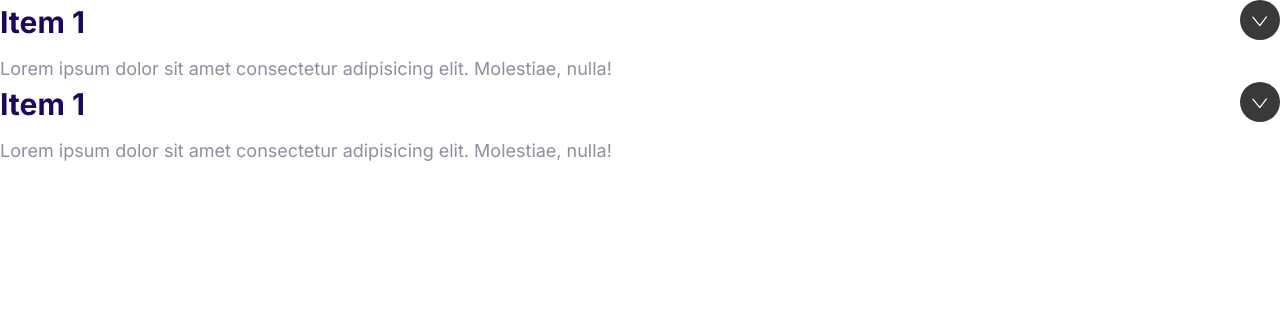
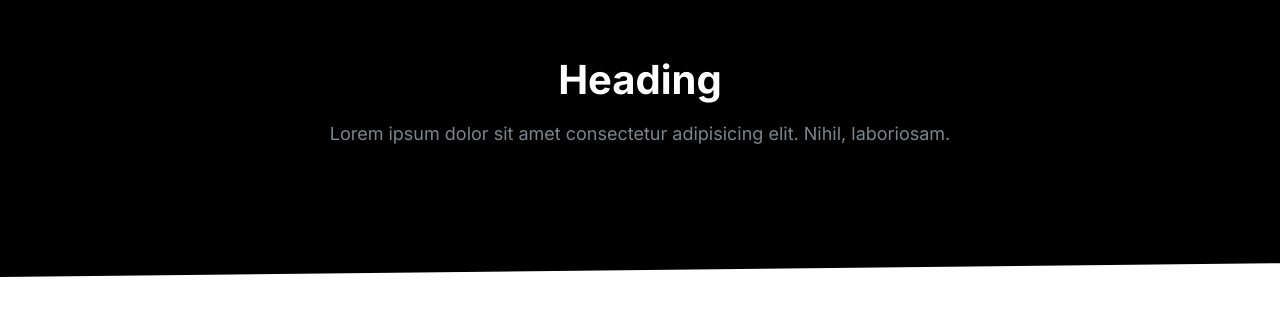
Before and after one commit to masibad/Moncher, a plain HTML site: page index.html in a window 1280 px wide. Drawn offline with Linux system fonts and the light colour scheme.

Commit message:
Define Blocks.

```diff
--- a/css/styles.css
+++ b/css/styles.css
@@ -571,3 +571,45 @@ a {
   max-height: 100vh;
   opacity: 1;
 }
+
+/* Blocks */
+
+.block {
+  --padding-vertical: 5rem;
+  padding: var(--padding-vertical) 2rem;
+}
+
+.block__header {
+  text-align: center;
+  margin-bottom: 4rem;
+}
+
+.block__heading {
+  margin-top: 0;
+}
+
+.block--dark {
+  background: #000;
+  color: #7b858b;
+}
+
+.block--dark h1,
+.block--dark h2,
+.block--dark h3 {
+  color: #fff;
+}
+
+.block--skewed-right {
+  padding-bottom: calc(var(--padding-vertical) + 4rem);
+  clip-path: polygon(0% 0%, 100% 0%, 100% 100%, 0% 95%);
+}
+
+.block--skewed-left {
+  padding-bottom: calc(var(--padding-vertical) + 4rem);
+  clip-path: polygon(0% 0%, 100% 0%, 100% 95%, 0% 100%);
+}
+
+.container {
+  max-width: 1140px;
+  margin: 0 auto;
+}
--- a/index.html
+++ b/index.html
@@ -13,28 +13,15 @@
 </head>
 
 <body>
-    <div class="collapsible collapsible--expanded">
-        <header class="collapsible__header">
-            <h2 class="collapsible__heading">Item 1</h2>
-            <svg class="icon icon--white collapsible__chevron">
-                <use xlink:href="images/sprite.svg#chevron"></use>
-            </svg>
+    <section class="block block--dark block--skewed-left">
+        <header class="block__header">
+            <h2 class="block__heading">Heading</h2>
+            <p>
+                Lorem ipsum dolor sit amet consectetur adipisicing elit. Nihil,
+                laboriosam.
+            </p>
         </header>
-        <div class="collapsible__content">
-            Lorem ipsum dolor sit amet consectetur adipisicing elit. Molestiae, nulla!
-        </div>
-    </div>
-    <div class="collapsible collapsible--expanded">
-        <header class="collapsible__header">
-            <h2 class="collapsible__heading">Item 1</h2>
-            <svg class="icon icon--white collapsible__chevron">
-                <use xlink:href="images/sprite.svg#chevron"></use>
-            </svg>
-        </header>
-        <div class="collapsible__content">
-            Lorem ipsum dolor sit amet consectetur adipisicing elit. Molestiae, nulla!
-        </div>
-    </div>
+    </section>
     <script src="js/main.js"></script>
 </body>
 
```
Also changed, not shown: components/blocks.html (added, +8 -0 lines).
